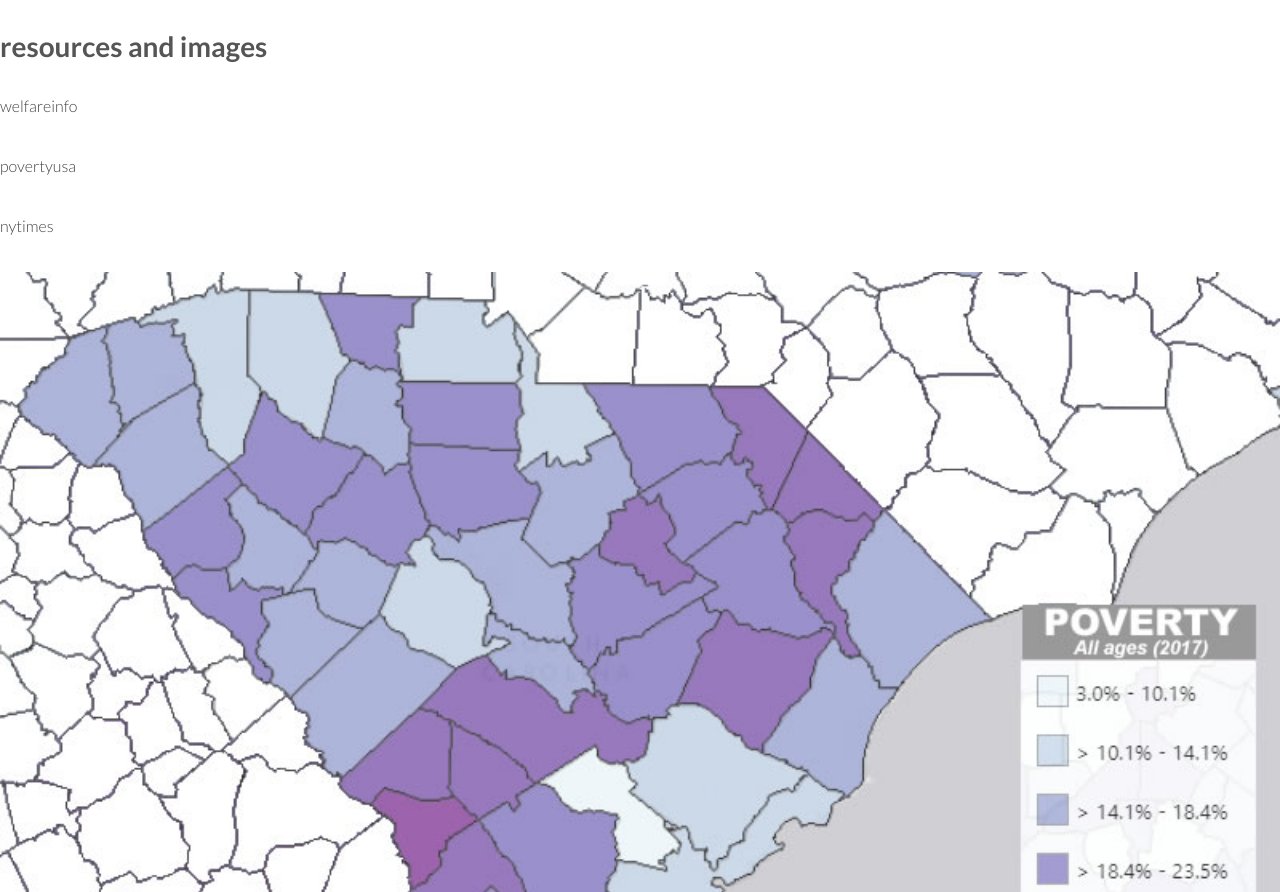
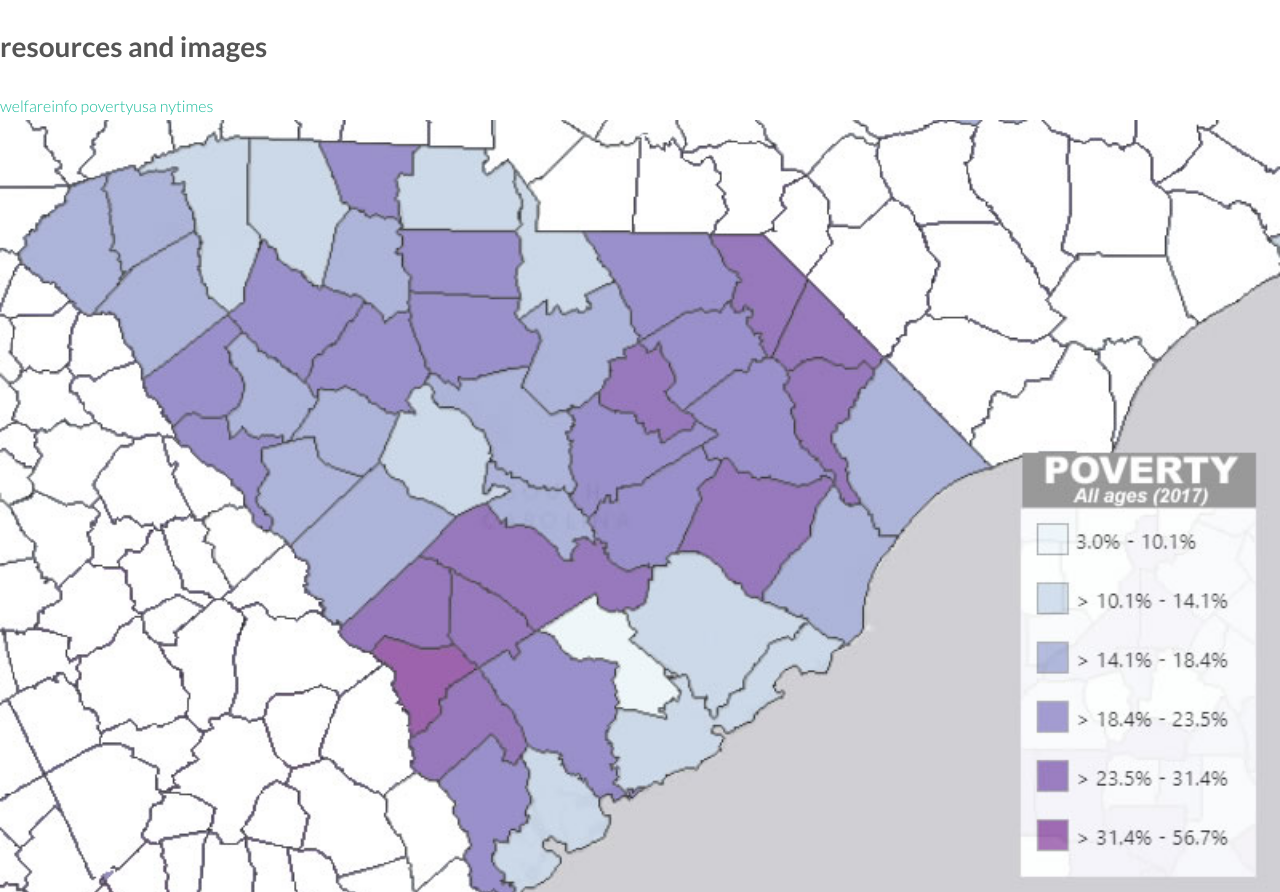
Before and after one commit to noahprivette/Nope-Process-site-TEMPLATE, a plain HTML site: page Research.html in a window 1280 px wide. Shown: the part 7348-8240 px from the top of the page. Drawn offline with Linux system fonts and the light colour scheme.

Commit message:
Update Research.html

```diff
--- a/Research.html
+++ b/Research.html
@@ -151,9 +151,9 @@
 				</div>
 				<div>
 					<h2> resources and images</h2>
-					<p herf= "https://www.welfareinfo.org/poverty-rate/south-carolina/">welfareinfo</p>
-					<p herf= "https://www.povertyusa.org/facts">povertyusa</p>
-					<p herf= "https://www.nytimes.com/2012/07/29/opinion/sunday/why-cant-we-end-poverty-in-america.html"> nytimes</p>
+					<a herf= "https://www.welfareinfo.org/poverty-rate/south-carolina/">welfareinfo</a>
+					<a herf= "https://www.povertyusa.org/facts">povertyusa</a>
+					<a herf= "https://www.nytimes.com/2012/07/29/opinion/sunday/why-cant-we-end-poverty-in-america.html"> nytimes</a>
 				</div>
 				<div class="image fit">
 					<img src="images/povsc.jpg">
```
